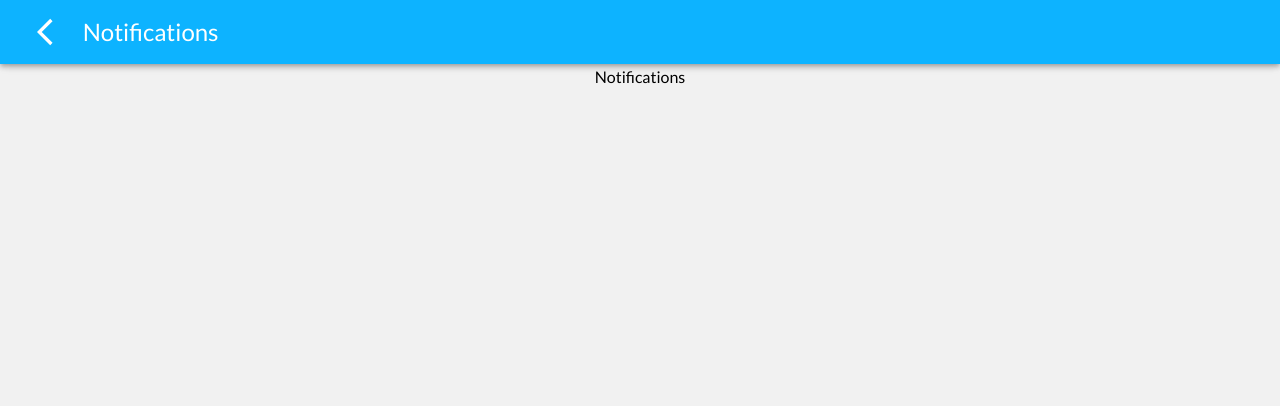
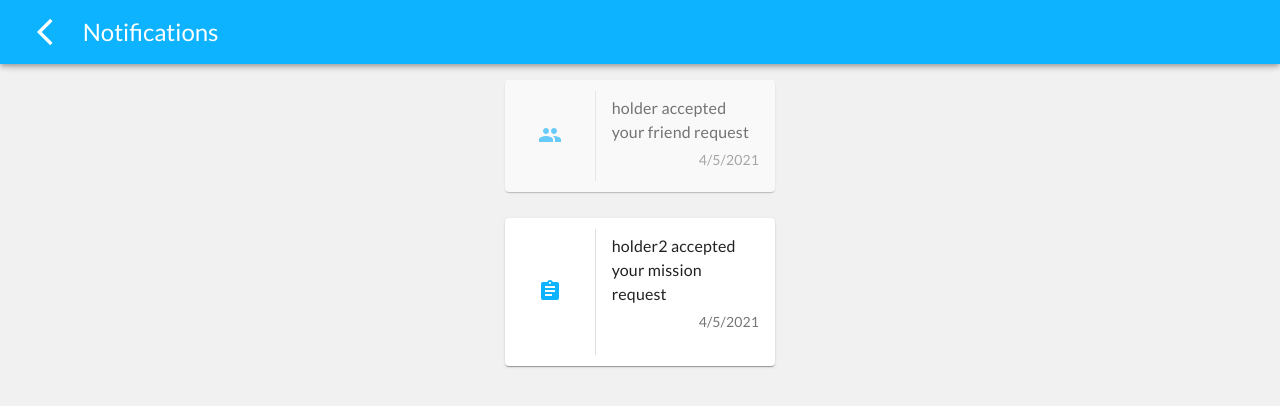
Before and after one commit to KhoiUna/chekchat, a Next.js app in the folder client/: page /notifications in a window 1280 px wide. Shown: the top 406 px of the page. Built offline with nearby package versions, Linux system fonts and the light colour scheme.

Commit message:
add notification_alert comp to UI

```diff
--- /dev/null
+++ b/client/components/notifications/notification_alert.js
@@ -0,0 +1,62 @@
+import { makeStyles } from "@material-ui/core/styles";
+import Card from "@material-ui/core/Card";
+import CardActionArea from "@material-ui/core/CardActionArea";
+import CardContent from "@material-ui/core/CardContent";
+import Typography from "@material-ui/core/Typography";
+import PeopleIcon from "@material-ui/icons/People";
+import AssignmentIcon from "@material-ui/icons/Assignment";
+import Divider from "@material-ui/core/Divider";
+
+const useStyles = makeStyles({
+  root: {
+    maxWidth: 270,
+    margin: "0.8rem 0",
+  },
+  gridColumn: {
+    display: "grid",
+    gridTemplateColumns: "1fr 0fr 2fr",
+  },
+  gridRow: {
+    display: "grid",
+    gridTemplateRows: "2fr 1fr",
+  },
+  divider: {
+    margin: "0.7rem 0 0.7rem 0",
+  },
+});
+
+export default function NotificationAlert({ username, type, seen }) {
+  const classes = useStyles();
+
+  return (
+    <Card className={classes.root} style={seen ? { opacity: 0.6 } : null}>
+      <CardActionArea className={classes.gridColumn}>
+        <div style={{ color: "#0db3ff" }}>
+          {type === "friend" && <PeopleIcon />}
+          {type === "mission" && <AssignmentIcon />}
+        </div>
+
+        <Divider orientation="vertical" flexItem className={classes.divider} />
+
+        <CardContent className={classes.gridRow}>
+          <Typography
+            gutterBottom
+            variant="body1"
+            component="h1"
+            style={{ textAlign: "left" }}
+          >
+            {username} accepted your {type} request
+          </Typography>
+          <Typography
+            variant="body2"
+            color="textSecondary"
+            component="p"
+            style={{ textAlign: "right" }}
+          >
+            {new Date().toLocaleDateString()}
+          </Typography>
+        </CardContent>
+      </CardActionArea>
+    </Card>
+  );
+}
--- a/client/pages/notifications.js
+++ b/client/pages/notifications.js
@@ -1,9 +1,24 @@
 import MainLayout from "../containers/main_layout";
+import Grid from "@material-ui/core/Grid";
+import NotificationAlert from "../components/notifications/notification_alert";
+
+const notificationList = [
+  { from_user: { username: "holder" }, type: "friend", seen: true },
+  { from_user: { username: "holder2" }, type: "mission", seen: false },
+];
 
 export default function Notifications() {
   return (
     <MainLayout componentName="Notifications">
-      <p>Notifications</p>
+      <Grid container direction="column" justify="center" alignItems="center">
+        {notificationList.map((i) => (
+          <NotificationAlert
+            username={i.from_user.username}
+            type={i.type}
+            seen={i.seen}
+          />
+        ))}
+      </Grid>
     </MainLayout>
   );
 }
```
